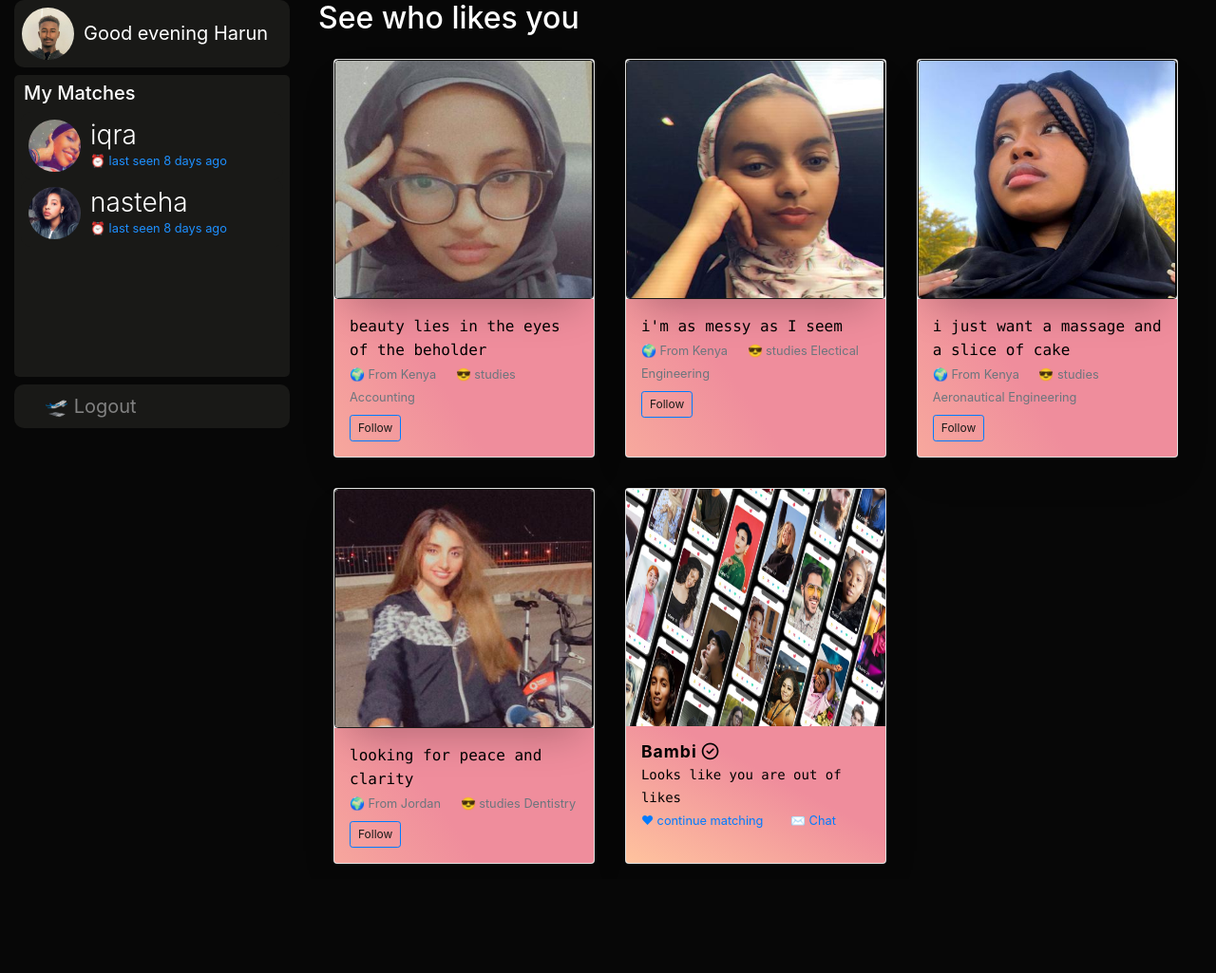
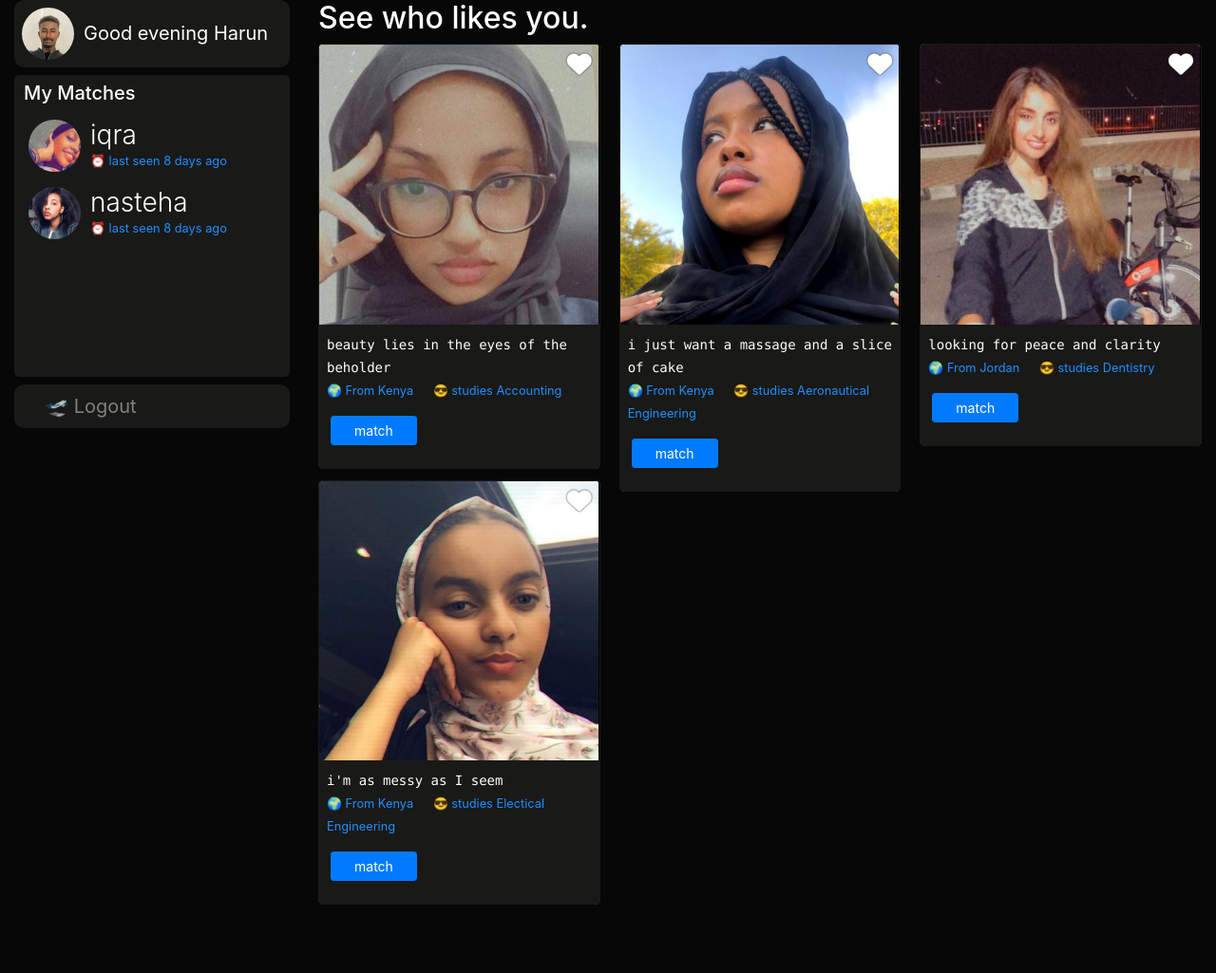
Before and after one commit to toc-dev/dating, a Flask app: page /discover in a window 1280 px wide. Shown: the part 64-1089 px from the top of the page at 95% size. Before the commit the page ends 974 px from the top, so only its background shows below. Run offline with Flask 2, Linux system fonts and the light colour scheme; a user stored in the database is signed in; data comes from the database, SQL or seed files in the repository; both versions use the stored data as it was after the commit; some libraries are stand-ins or nearby versions.

Commit message:
changed to likes, default images and img max width

```diff
--- a/bambiv3/templates/discover.html
+++ b/bambiv3/templates/discover.html
@@ -1,96 +1,10 @@
 {% extends "layout.html" %}
 {% block content %}
-
-
-<style>
-/* Font */
-@import url('https://fonts.googleapis.com/css?family=Quicksand:400,700');
-
-/* Design */
-*,
-*::before,
-*::after {
-  box-sizing: border-box;
-}
-.main{
-  max-width: 1200px;
-  margin: 0 auto;
-}
-
-h1 {
-    font-size: 24px;
-    font-weight: 400;
-    text-align: center;
-}
-
-.cards {
-  display: flex;
-  flex-wrap: wrap;
-  list-style: none;
-  margin: 0;
-  padding: 0;
-}
-
-.cards_item {
-  display: flex;
-  padding: 1rem;
-}
-
-@media (min-width: 40rem) {
-  .cards_item {
-    width: 33%;
-  }
-}
-
-@media (min-width: 56rem) {
-  .cards_item {
-    width: 33%;
-  }
-}
-
-.card {
-  background-color: white;
-  border-radius: 0.25rem;
-  box-shadow: 0 20px 40px -14px rgba(0, 0, 0, 0.25);
-  display: flex;
-  flex-direction: column;
-  overflow: hidden;
-}
-
-.card img{
-  height: 250px;
-  min-width:100%;
-}
-
-.card_content {
-  padding: 1rem;
-  background: linear-gradient(to bottom left, #EF8D9C 40%, #FFC39E 100%);
-  height: 100%;
-}
-
-.card_title {
-  color: #000;
-  font-size: 1.1rem;
-  font-weight: 700;
-  letter-spacing: 1px;
-  text-transform: capitalize;
-  margin: 0px;
-}
-
-.card_text {
-  color: #000;
-  font-size: 1.0rem;
-  line-height: 1.5;
-  font-weight: 400;
-}
-</style>
 
 
 <div class="container-fluid">
   <div class="row">
     <div class="col-lg-3 d-none d-lg-block position-fixed">
-      <!-- User info , photos -->
-      {% if current_user.is_authenticated %}
       <a href="{{ url_for('user_posts',username=current_user.username) }}" style="text-decoration:none;">
       <header class="mb-2">
         <img src="{{ url_for('static', filename='profile_pics/' + current_user.dp) }}" alt="default profile" class="profile-thumbnail">
@@ -99,8 +13,6 @@ h1 {
         </div>
       </header>
     </a>
-
-      {% if current_user.is_authenticated %}
       <!-- notifications and relevant ads -->
       {% with messages = get_flashed_messages(with_categories=true) %}
         {% if messages %}
@@ -117,7 +29,7 @@ h1 {
       <div style="background:#191917;padding:7px;cursor:pointer;border-radius:5px;overflow:auto;height:318px;">
         <h5 style="padding-left: 3px;">My Matches</h5>
         {% for user in users if user.is_following(current_user) and current_user.is_following(user) %}
-        <a href="{{url_for('user_posts', username=user.username)}}" style="text-decoration:none;">
+        <a href="{{url_for('message', recipient=user.username)}}" style="text-decoration:none;">
         <header>
         <img src="{{ url_for('static', filename='profile_pics/' + user.dp) }}" alt="default profile" class="profile-thumbnail">
         <div class="profile-name">
@@ -127,74 +39,75 @@ h1 {
       </header>
     </a>
       {% endfor %}
-    {% endif %}
       </div>
-
-    <div class="menu mt-2" style="background:#191917;border-radius:10px;">
+        <div class="menu mt-2" style="background:#191917;border-radius:10px">
         <a class="dropdown-item" href="{{ url_for('logout') }}"> 🛫 Logout</a>
         </div>
-  {% endif %}
       </div>
 
 
 
     <div class="col-lg-9 offset-lg-3">
-      <!-- content area -->
-          <h2>See who likes you</h2>
 
-          <div class="main">
-            <ul class="cards">
+     <h2>See who likes you.</h2>
+     <div class="card-columns">
       {% for user in users if user != current_user and not current_user.is_following(user) and user.is_following(current_user) and user.gender != current_user.gender %}
-              <li class="cards_item">
-                <div class="card">
-                  <div class="card_image">
-                    <div class="card" style="border:1px solid #191917;">
+      {% if user %}
+      <div class="card" style="border:1px solid #191917;border-radius:5px;">
         <a href="{{ url_for('user_posts',username=user.username) }}" style="text-decoration:none;">
-                    <div style="display:flex;overflow-x:auto">
-                    <img class="card-img-top img-fluid" src="{{ url_for('static', filename='profile_pics/' + user.dp) }}" alt="Card image cap" style="min-width:100%;border-right:1px solid #000;">
-                    <img class="card-img-top img-fluid" src="{{ url_for('static', filename='profile_pics/' + user.dp2) }}" alt="Card image cap" style="min-width:100%;border-right:1px solid #000;">
-                    <img class="card-img-top img-fluid" src="{{ url_for('static', filename='profile_pics/' + user.dp3) }}" alt="Card image cap" style="min-width:100%">
-                    </div>
-                    </a>
-                  </div>
-                  <div class="card_content">
+        <div style="display:flex;overflow-x: auto">
+          <img class="card-img-top img-fluid" src="{{ url_for('static', filename='profile_pics/' + user.dp) }}" alt="Card image cap" style="min-width:100%;max-height:400px;border-right:1px solid #000;">
+          <img class="card-img-top img-fluid" src="{{ url_for('static', filename='profile_pics/' + user.dp2) }}" alt="Card image cap" style="min-width:100%;max-height:400px;border-right:1px solid #000;">
+          <img class="card-img-top img-fluid" src="{{ url_for('static', filename='profile_pics/' + user.dp3) }}" alt="Card image cap" style="min-width:100%;max-height:400px;">
+        </div></a>
+        {% if user != current_user %}
+          <a href="{{ url_for('follow', username=user.username) }}" style="color:#fff;"><i class="fas fa-heart love" style="font-size:26px;position:absolute;top:8px;right:8px;text-shadow: 0 0 2px #191917;"></i></a>
+        {% endif %}
 
-                    <!--<h2 class="card_title">{{user.username}}</h2>-->
-                    <code class="card_text">{% if user.bio %} {{user.bio | safe}} {% endif %}</code> <br>
-                    {% if user.country %} <small class="text-muted">🌍 From {{user.country}}</small> {% endif %}
-                    <small class="pl-3 text-muted">😎 studies {{user.department}}</small> <br>
-                    <a class="btn btn-sm btn-outline-primary mt-2" href="{{ url_for('follow', username=user.username) }}" style="font-size:12px;text-decoration:none;color:#191917;">Follow</a>
+        <div class="card-block p-2" style="background:#191917;">
+
+          {% if user.bio %}<code style="color:#fff;"> {{user.bio}} </code> <br> {% endif %}
+
+          {% if user.country %} <small>🌍 From {{user.country}}</small> {% endif %}
+          <small class="pl-3">😎 studies {{user.department}}</small>
+
+
+          <div style="display:flex;" class="mt-2">
+            <p><a class="btn btn-sm btn-primary mt-2 ml-1 px-4" href="{{ url_for('follow', username=user.username) }}">match</a></p>
+          </div><!--seller div-->
 
         </div>
+      </div><!--card-->
+      {% else%}
+      <div class="card" style="border:1px solid #191917;border-radius:5px;">
+        <div style="display:flex;overflow-x: auto">
+        <img class="card-img-top img-fluid" src="{{ url_for('static', filename='resources/' + 'intro.PNG') }}" alt="Card image cap" style="max-width:100%;max-height:230px;border-right:1px solid #000;">
         </div>
-              </li>
-              {% endfor %}
-              <li class="cards_item">
-                <div class="card">
-                  <div class="card_image"><img src="{{ url_for('static', filename='resources/' + 'intro.PNG') }}" style="width:100%;"></div>
-                  <div class="card_content">
-                    <h2 class="card_title">Bambi <i class="far fa-check-circle"></i></h2>
-                    <code style="color:#000;"> Looks like you are out of likes </code> <br>
+
+        <div class="card-block p-2" style="background:#191917;">
+          <h2 class="card_title">Bambi <img src="https://image.flaticon.com/icons/svg/1271/1271380.svg" style="width:20px;height:20px;margin-top: -5px;" title="Verified"></h2>
+          <code style="color:#fff;"> Looks like you are out of likes </code> <br>
+
           <small><a href="{{url_for('home')}}">❤ continue matching</a></small>
           <small class="pl-4"><a href="{{url_for('messages')}}">✉ Chat</a></small>
+
         </div>
-                </div>
-              </li>
-            </ul>
+    </div><!--card-->
+    {% endif %}
+  {% endfor %}
+  </div><!--card-columns-->
+
+  <div style="margin-bottom: 60px;"></div>
 </div>
 
+
+
+    <!--<div class="col-lg-3 d-none d-lg-block position-fixed offset-sm-9">
+
+</div>-->
 
 </div>
 
 
 
-    <div class="col-lg-3 d-none d-lg-block position-fixed offset-lg-9">
-    </div>
-
-<script src="https://code.jquery.com/jquery-3.4.1.min.js"
-  integrity="sha256-CSXorXvZcTkaix6Yvo6HppcZGetbYMGWSFlBw8HfCJo="
-  crossorigin="anonymous"></script>
-
-
-
 {% endblock content %}
```
Also changed, not shown: bambiv3/templates/swipe.html (+9 -11 lines), bambiv3/templates/user_posts.html (+21 -36 lines), bambiv3/site.db, bambiv3/static/profile_pics/default.jpg, bambiv3/static/profile_pics/flip.png, bambiv3/static/profile_pics/plane.png, bambiv3/static/resources/default.jpg, bambiv3/static/resources/flip.png, bambiv3/static/resources/plane.png. Lines whose indentation alone changed are shown as unchanged.
